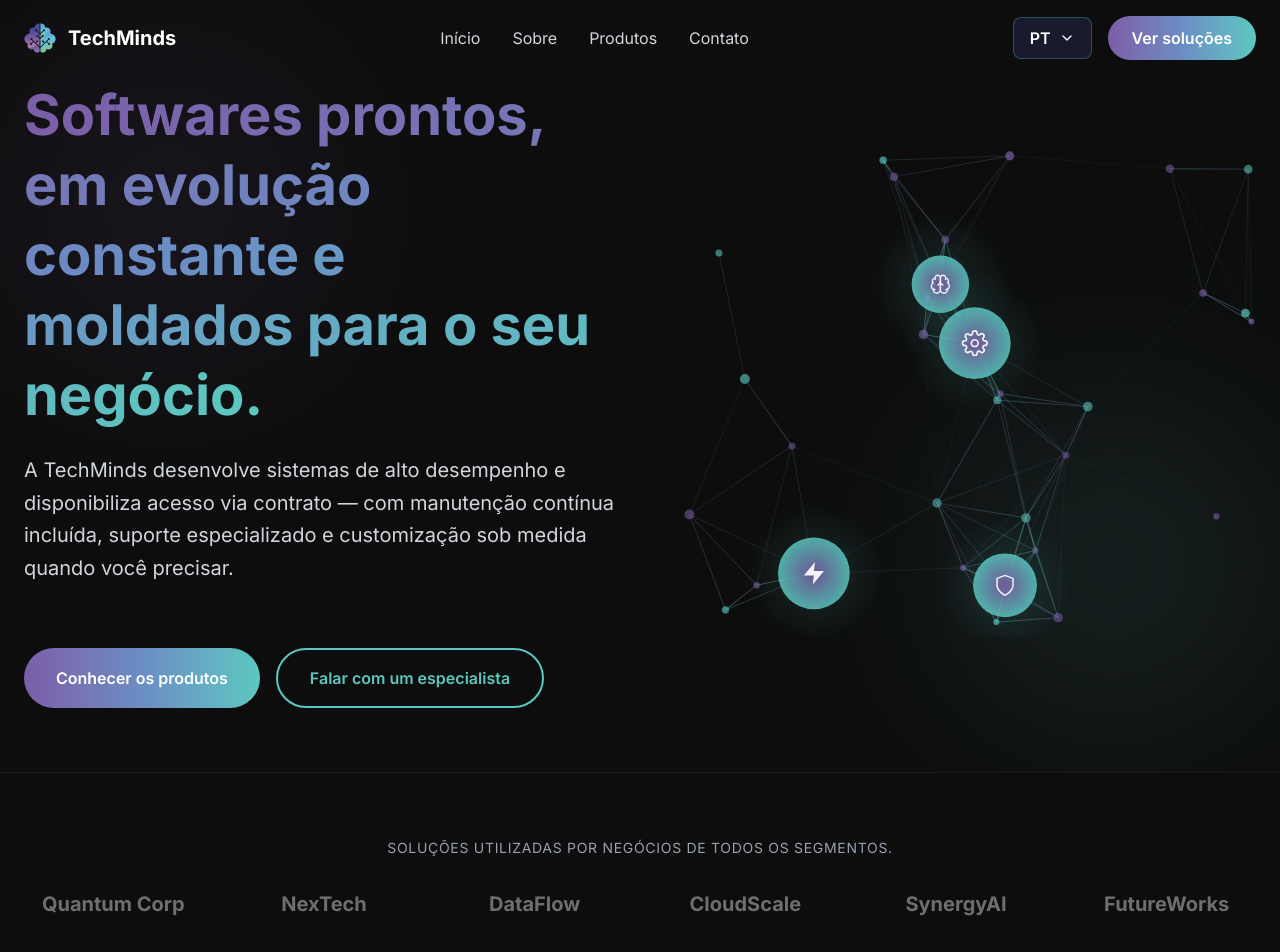
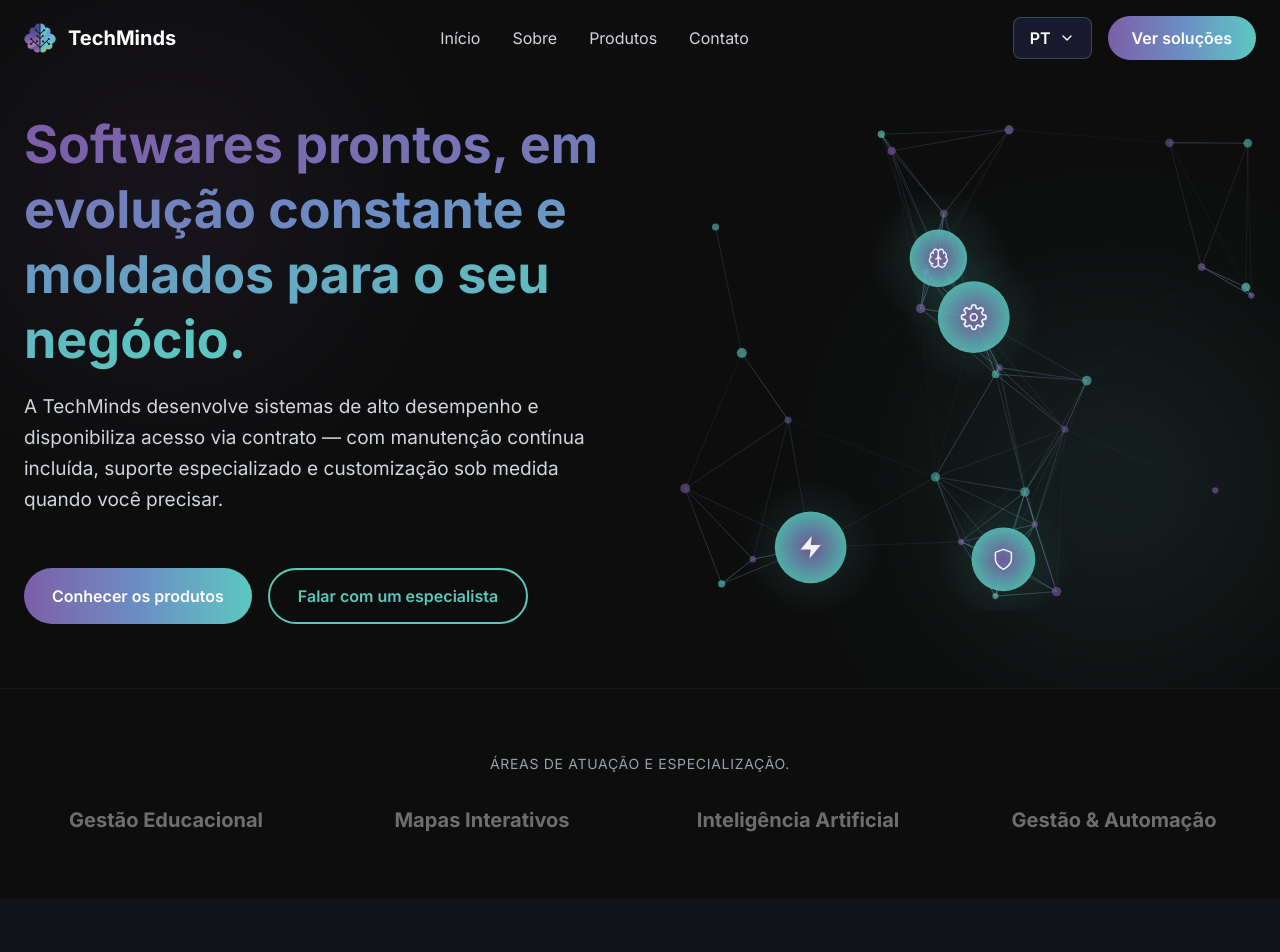
Before and after one commit to TechMinds-Group/Institucional_Landing_Page, a React (Vite) app: page / in a window 1280 px wide. Shown: the top 952 px of the page. Built offline with nearby package versions, Linux system fonts and the light colour scheme.

Commit message:
Update files from Figma Make

```diff
--- a/src/app/components/Hero.tsx
+++ b/src/app/components/Hero.tsx
@@ -23,15 +23,15 @@ export function Hero() {
 
       <div className="max-w-7xl mx-auto relative z-10">
         {/* ── Mobile: single column / Desktop: two-column grid ── */}
-        <div className="flex flex-col md:grid md:grid-cols-2 gap-12 items-center">
+        <div className="flex flex-col md:grid md:grid-cols-2 gap-8 md:gap-10 items-center mt-8">
 
           {/* Left: Text Content */}
           <div
             className="w-full text-center md:text-left flex flex-col justify-center items-center md:items-start"
           >
             <h1
-              className="hero-headline font-bold mb-6 leading-tight"
-              style={{ fontSize: "clamp(32px, 5vw, 56px)" }}
+              className="hero-headline font-bold mb-5 leading-tight"
+              style={{ fontSize: "clamp(30px, 4.8vw, 52px)" }}
             >
               <span className="bg-gradient-to-r from-[#7B5EA7] via-[#6B8DC4] to-[#5BC8C0] bg-clip-text text-transparent">
                 {t.hero.headline}
@@ -39,8 +39,8 @@ export function Hero() {
             </h1>
 
             <p
-              className="hero-subheadline text-gray-300 mb-8 leading-relaxed"
-              style={{ fontSize: "clamp(15px, 1.8vw, 20px)" }}
+              className="hero-subheadline text-gray-300 mb-7 leading-relaxed"
+              style={{ fontSize: "clamp(14px, 1.7vw, 19px)" }}
             >
               {t.hero.subheadline}
             </p>
@@ -48,17 +48,17 @@ export function Hero() {
             {/* CTA Buttons */}
             <div
               className="flex flex-col sm:flex-row gap-3 sm:gap-4 w-full sm:w-auto"
-              style={{ marginTop: "32px", flexShrink: 0 }}
+              style={{ marginTop: "24px", flexShrink: 0 }}
             >
               <button
                 onClick={() => smoothScrollTo("section-produtos")}
-                className="w-full sm:w-auto px-8 py-4 rounded-full bg-gradient-to-r from-[#7B5EA7] via-[#6B8DC4] to-[#5BC8C0] text-white font-semibold hover:shadow-xl hover:shadow-[#7B5EA7]/40 transition-all duration-300 hover:scale-105 cursor-pointer focus:outline-none focus:ring-2 focus:ring-[#5BC8C0]"
+                className="w-full sm:w-auto px-7 py-3.5 rounded-full bg-gradient-to-r from-[#7B5EA7] via-[#6B8DC4] to-[#5BC8C0] text-white font-semibold hover:shadow-xl hover:shadow-[#7B5EA7]/40 transition-all duration-300 hover:scale-105 cursor-pointer focus:outline-none focus:ring-2 focus:ring-[#5BC8C0]"
               >
                 {t.hero.requestDemo}
               </button>
               <button
                 onClick={() => smoothScrollTo("section-contato")}
-                className="w-full sm:w-auto px-8 py-4 rounded-full border-2 border-[#5BC8C0] text-[#5BC8C0] font-semibold hover:bg-[#5BC8C0]/10 transition-all duration-300 cursor-pointer focus:outline-none focus:ring-2 focus:ring-[#5BC8C0]"
+                className="w-full sm:w-auto px-7 py-3.5 rounded-full border-2 border-[#5BC8C0] text-[#5BC8C0] font-semibold hover:bg-[#5BC8C0]/10 transition-all duration-300 cursor-pointer focus:outline-none focus:ring-2 focus:ring-[#5BC8C0]"
               >
                 {t.hero.seeHowItWorks}
               </button>
--- a/src/app/components/SocialProof.tsx
+++ b/src/app/components/SocialProof.tsx
@@ -3,13 +3,11 @@ import { useI18n } from "../i18n/I18nContext";
 export function SocialProof() {
   const { t } = useI18n();
 
-  const companies = [
-    { name: "Quantum Corp" },
-    { name: "NexTech" },
-    { name: "DataFlow" },
-    { name: "CloudScale" },
-    { name: "SynergyAI" },
-    { name: "FutureWorks" }
+  const businessAreas = [
+    { name: "Gestão Educacional" },
+    { name: "Mapas Interativos" },
+    { name: "Inteligência Artificial" },
+    { name: "Gestão & Automação" }
   ];
 
   return (
@@ -21,13 +19,13 @@ export function SocialProof() {
         >
           {t.socialProof.label}
         </p>
-        <div className="grid grid-cols-2 md:grid-cols-3 lg:grid-cols-6 gap-8 items-center justify-items-center">
-          {companies.map((company) => (
+        <div className="grid grid-cols-2 md:grid-cols-4 gap-8 items-center justify-items-center">
+          {businessAreas.map((area) => (
             <div
-              key={company.name}
+              key={area.name}
               className="flex items-center justify-center opacity-40 hover:opacity-70 transition-opacity"
             >
-              <span className="text-xl font-bold text-white">{company.name}</span>
+              <span className="text-xl font-bold text-white text-center">{area.name}</span>
             </div>
           ))}
         </div>
--- a/src/app/i18n/translations.ts
+++ b/src/app/i18n/translations.ts
@@ -18,6 +18,12 @@ export interface Translations {
   };
   socialProof: {
     label: string;
+    title: string;
+    titleHighlight: string;
+    sectors: {
+      name: string;
+      description: string;
+    }[];
   };
   problemSolution: {
     title: string;
@@ -114,7 +120,7 @@ export const translations: Record<Language, Translations> = {
       seeHowItWorks: 'Falar com um especialista'
     },
     socialProof: {
-      label: 'Soluções utilizadas por negócios de todos os segmentos.'
+      label: 'Áreas de atuação e especialização.'
     },
     problemSolution: {
       title: 'Tecnologia que cresce com você,',
@@ -277,7 +283,7 @@ export const translations: Record<Language, Translations> = {
       seeHowItWorks: 'See how it works'
     },
     socialProof: {
-      label: 'Trusted by companies of all sizes.'
+      label: 'Business areas and specialization.'
     },
     problemSolution: {
       title: 'The complexity of modern systems',
@@ -441,7 +447,7 @@ export const translations: Record<Language, Translations> = {
       seeHowItWorks: 'Ver cómo funciona'
     },
     socialProof: {
-      label: 'Con la confianza de empresas de todos los tamaños.'
+      label: 'Áreas de actuación y especialización.'
     },
     problemSolution: {
       title: 'La complejidad de los sistemas modernos',
@@ -508,7 +514,7 @@ export const translations: Record<Language, Translations> = {
           name: 'Escola Conectada',
           tag: 'Gestión Educativa',
           status: 'Disponible',
-          description: 'Sistema de gestión escolar completo: matrículas, asistencia, calificaciones, comunicación con padres y reportes pedagógicos en un solo lugar.',
+          description: 'Sistema de gestión escolar completo: matrículas, asistencia, calificaciones, comunicación con responsables y reportes pedagógicos en un solo lugar.',
           highlight: 'Comunicación integrada con responsables.',
           cta: 'Más información'
         }
```
